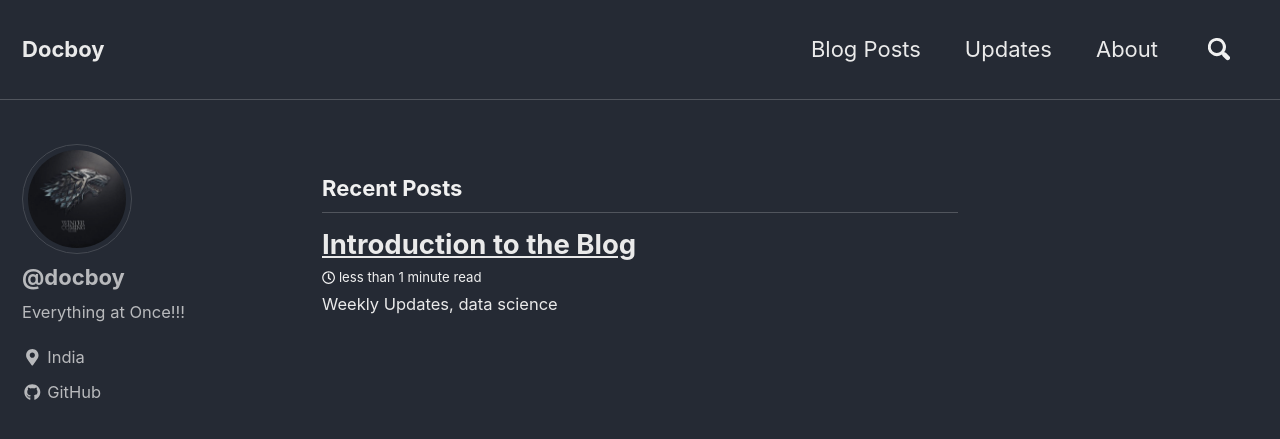
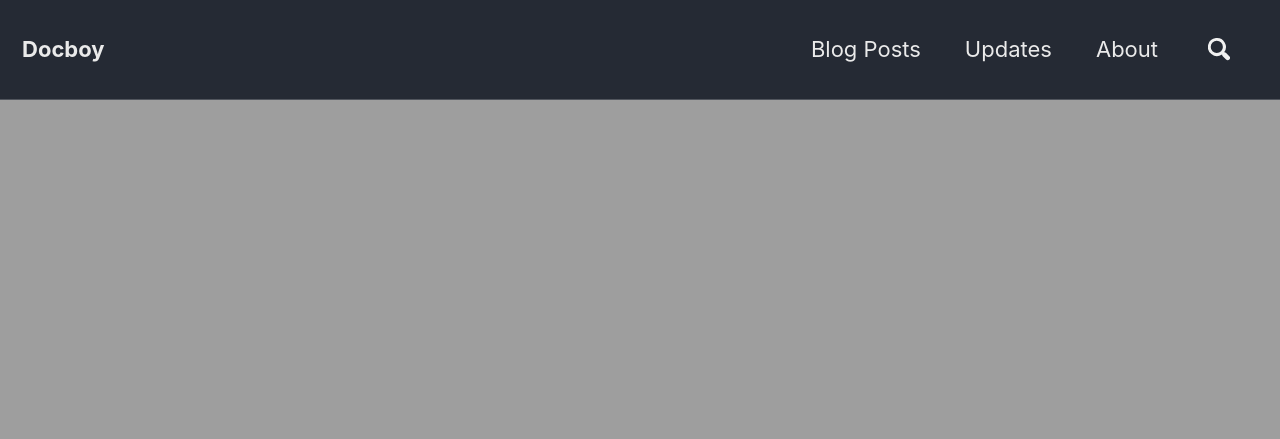
Before and after one commit to atdocboy/atdocboy.github.io, a Jekyll site: the page built from index.html, in a window 1280 px wide and 900 px high. Shown: the top 439 px of the window. Built offline with Jekyll 4.4.1, drawn with Linux system fonts in a browser that asks for light colours; nearby versions of some CDN libraries; the list of posts is cut into pages by our own code; a file with an impossible date is left out.

Commit message:
Update index.html

```diff
--- a/index.html
+++ b/index.html
@@ -2,5 +2,5 @@
 layout: home
 author_profile: true
 header:
-  image: #"/images/background.jpg"
+  image: "/images/background.jpg"
 ---
```
